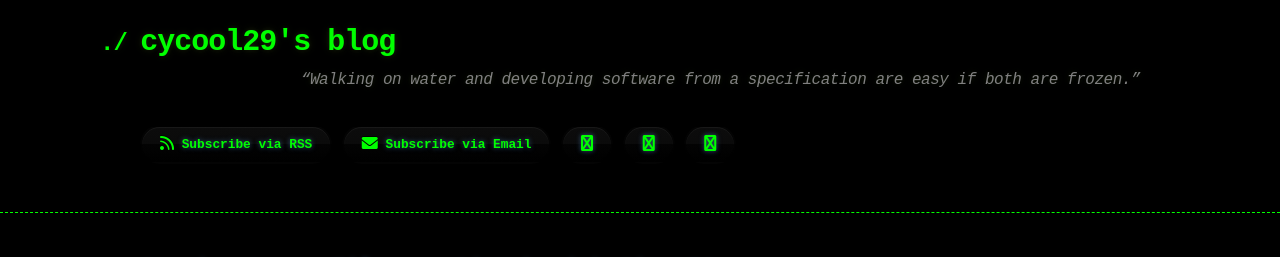
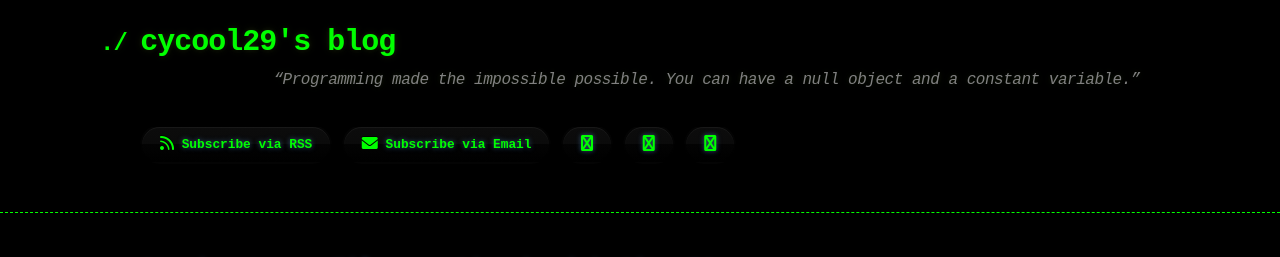
Before and after one commit to cycool29/cycool29.github.io, a Jekyll site: the page built from index.md, in a window 1280 px wide and 900 px high. Shown: the top 257 px of the window. Built offline with Jekyll 4.4.1, drawn with Linux system fonts in a browser that asks for light colours; a style sheet for code colours, icons or effects is not loaded.

Commit message:
Update quotes

```diff
--- a/_config.yml
+++ b/_config.yml
@@ -1,5 +1,5 @@
 title: cycool29's blog
-description: "“Walking on water and developing software from a specification are easy if both are frozen.” "
+description: "“Programming made the impossible possible. You can have a null object and a constant variable.” "
 bio: A high school student. Intermediate in Python, Git, Bash. Learning JavaScript. He/Him. "
 author: cycool29
 url: https://cycool29.github.io
```
